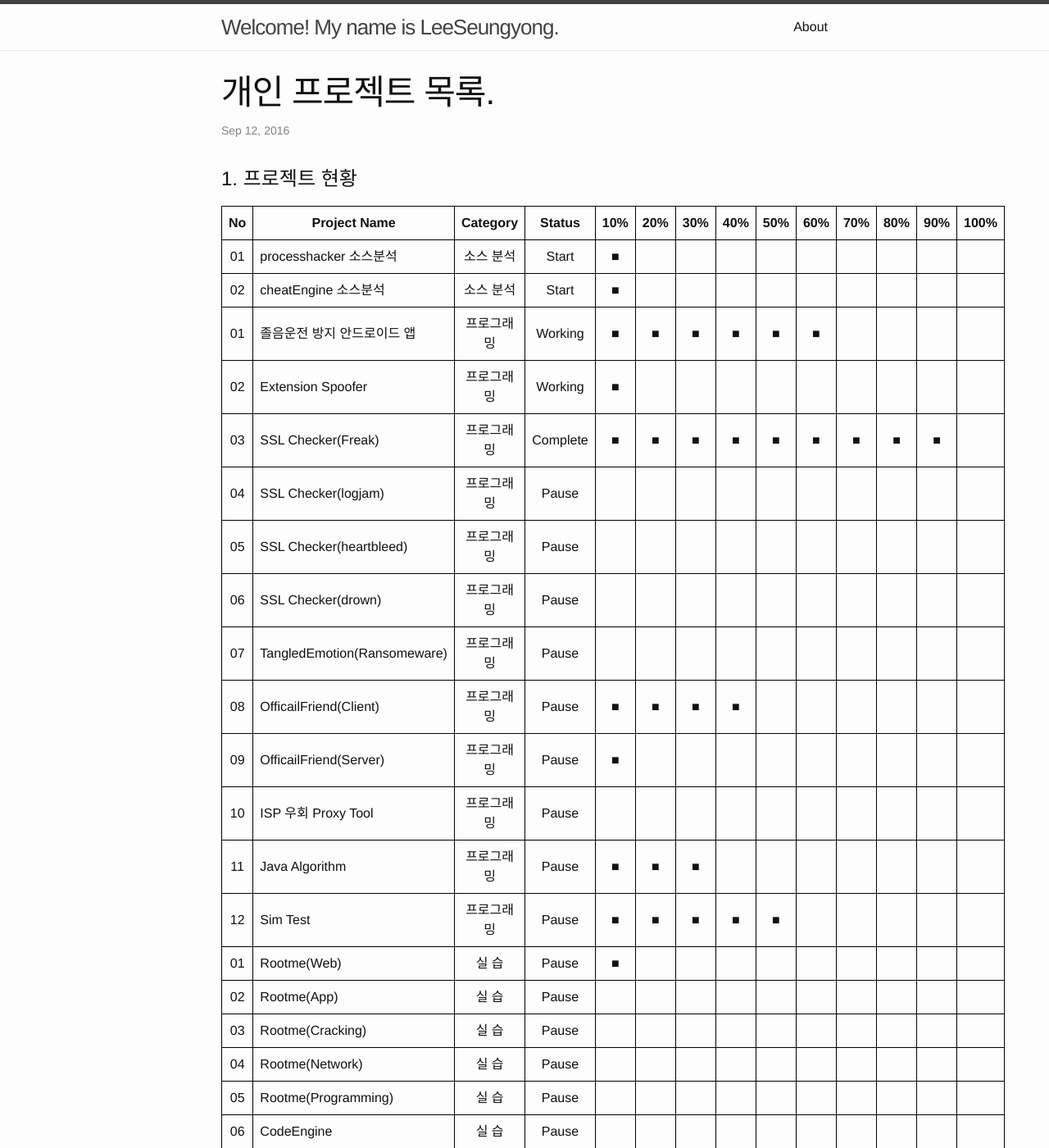
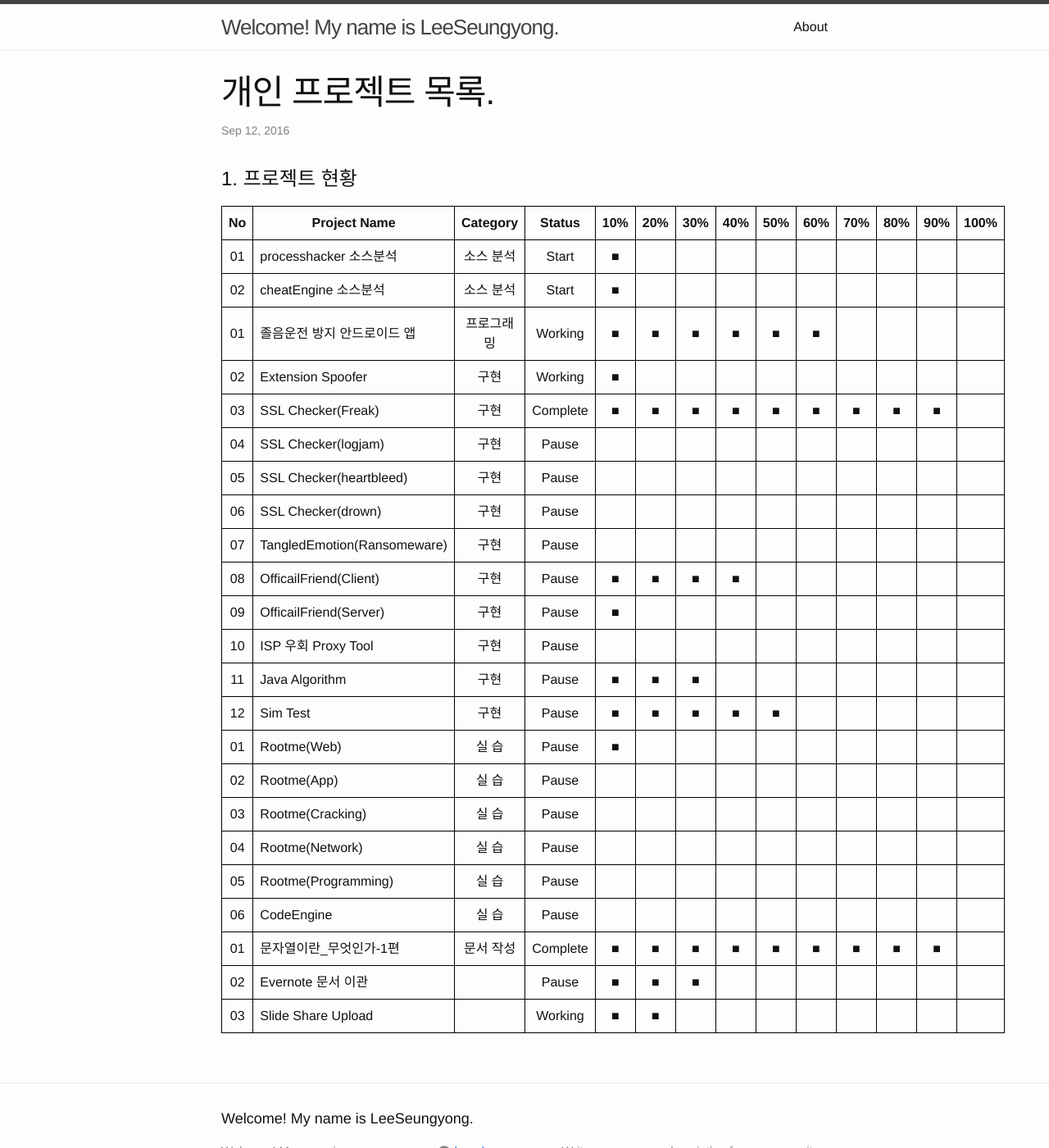
Before and after one commit to LktProgrammer/bongbongco.github.io, a Jekyll site: the page built from _posts/2016-09-12-GarbageTask.markdown, in a window 1280 px wide and 1400 px high. Shown: the whole window at 82% size. Built offline with Jekyll 4.4.1, drawn with Linux system fonts in a browser that asks for light colours.

Commit message:
Update 2016-09-12-GarbageTask.markdown

```diff
--- a/_posts/2016-09-12-GarbageTask.markdown
+++ b/_posts/2016-09-12-GarbageTask.markdown
@@ -13,17 +13,17 @@ title: 개인 프로젝트 목록.
 |02| cheatEngine 소스분석|소스 분석|Start|■|||||||||
 |--+-----------+------+---+---+---+---+---+---+---+---+---+----+----|
 |01| 졸음운전 방지 안드로이드 앱|프로그래밍|Working|■|■|■|■|■|■||||
-|02| Extension Spoofer|프로그래밍|Working|■|||||||||
-|03| SSL Checker(Freak)|프로그래밍|Complete|■|■|■|■|■|■|■|■|■|
-|04| SSL Checker(logjam)|프로그래밍|Pause||||||||||
-|05| SSL Checker(heartbleed)|프로그래밍|Pause||||||||||
-|06| SSL Checker(drown)|프로그래밍|Pause||||||||||
-|07| TangledEmotion(Ransomeware)|프로그래밍|Pause||||||||||
-|08| OfficailFriend(Client)|프로그래밍|Pause|■|■|■|■||||||
-|09| OfficailFriend(Server)|프로그래밍|Pause|■|||||||||
-|10| ISP 우회 Proxy Tool|프로그래밍|Pause||||||||||
-|11| Java Algorithm|프로그래밍|Pause|■|■|■|||||||
-|12| Sim Test|프로그래밍|Pause|■|■|■|■|■|||||
+|02| Extension Spoofer|구현|Working|■|||||||||
+|03| SSL Checker(Freak)|구현|Complete|■|■|■|■|■|■|■|■|■|
+|04| SSL Checker(logjam)|구현|Pause||||||||||
+|05| SSL Checker(heartbleed)|구현|Pause||||||||||
+|06| SSL Checker(drown)|구현|Pause||||||||||
+|07| TangledEmotion(Ransomeware)|구현|Pause||||||||||
+|08| OfficailFriend(Client)|구현|Pause|■|■|■|■||||||
+|09| OfficailFriend(Server)|구현|Pause|■|||||||||
+|10| ISP 우회 Proxy Tool|구현|Pause||||||||||
+|11| Java Algorithm|구현|Pause|■|■|■|||||||
+|12| Sim Test|구현|Pause|■|■|■|■|■|||||
 |--+-----------+------+---+---+---+---+---+---+---+---+---+----+----|
 |01| Rootme(Web)|실 습|Pause|■|||||||||
 |02| Rootme(App)|실 습|Pause||||||||||
```
